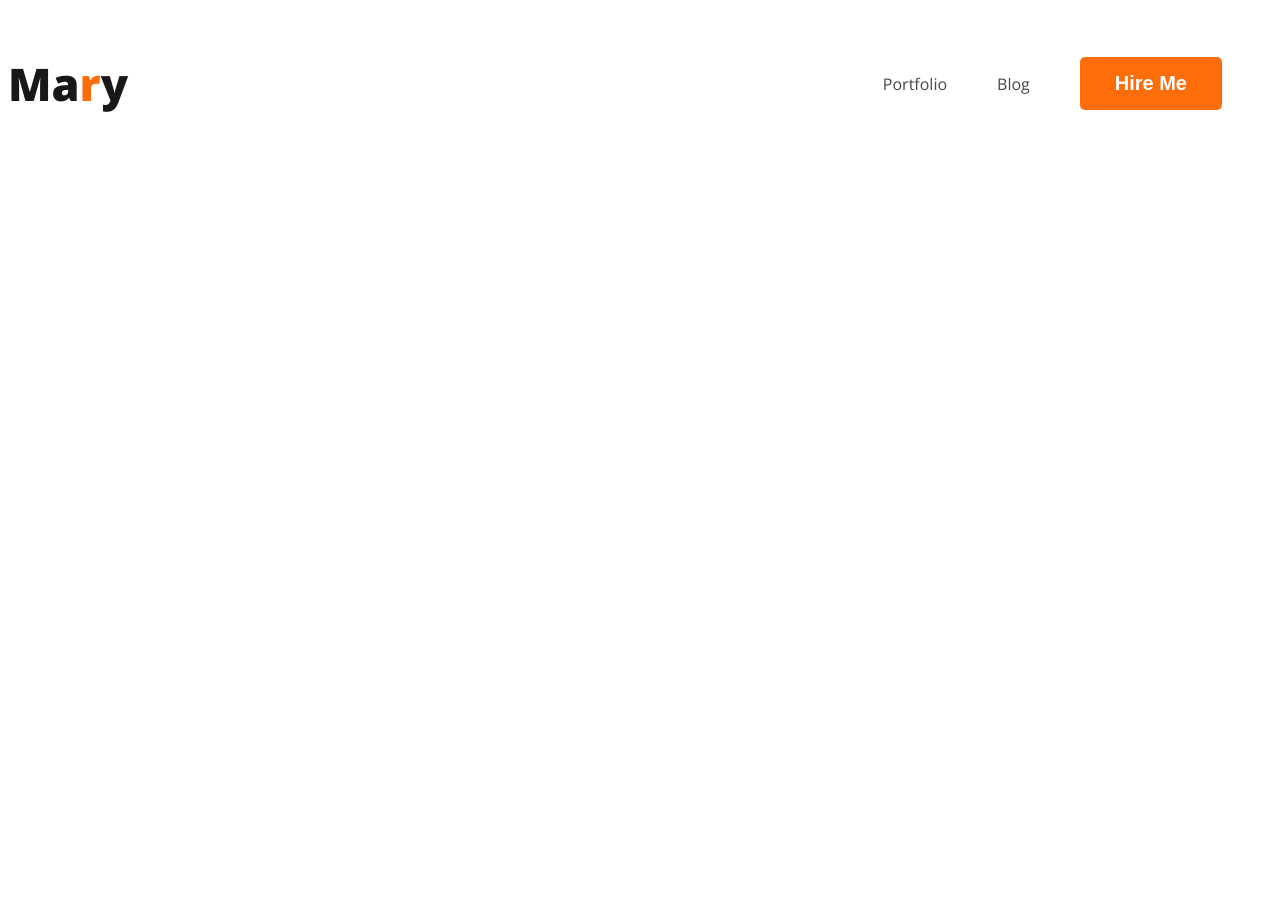
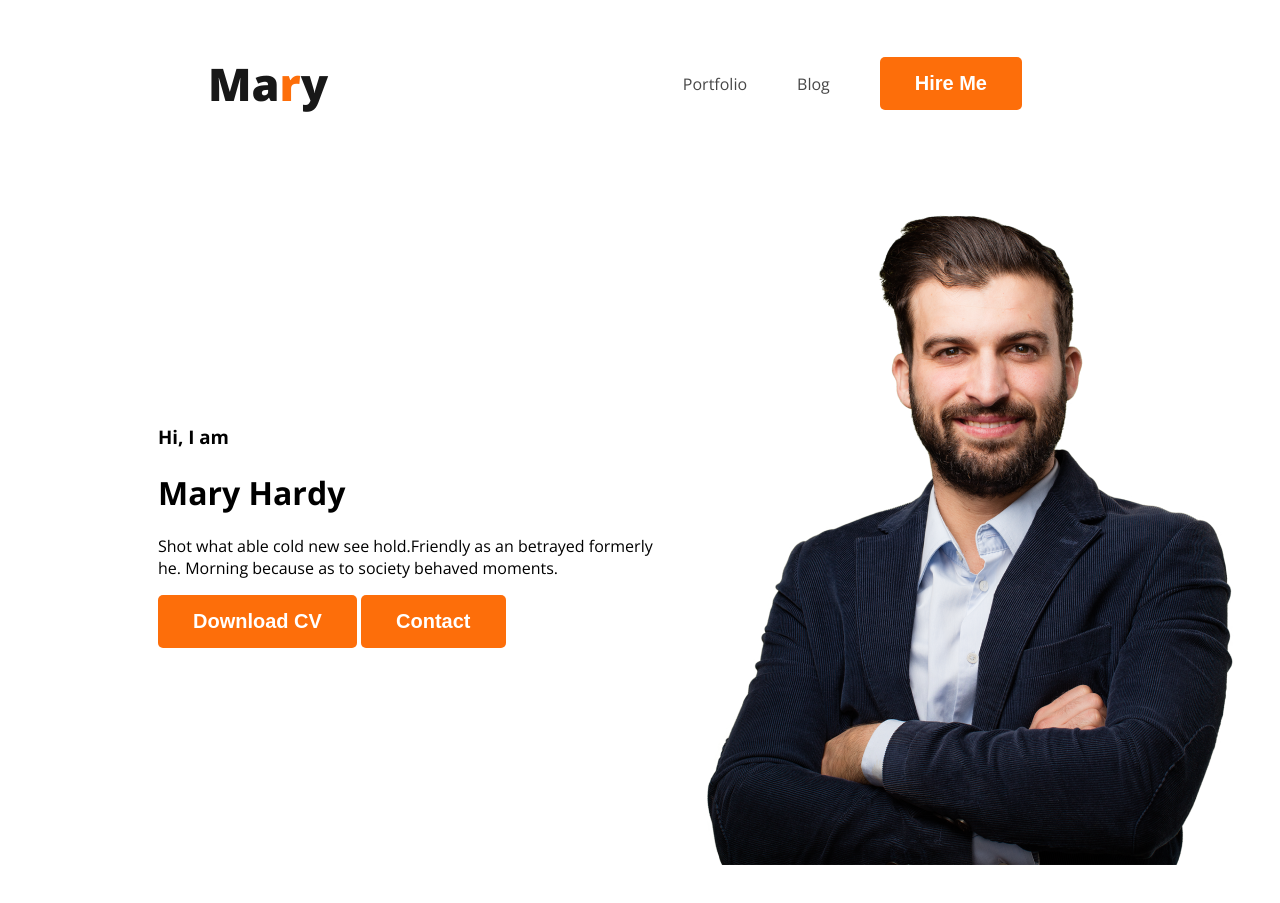
Before and after one commit to sadiadina/web-developer-portfolio, a plain HTML site: page index.html in a window 1280 px wide. Before the commit the page ends 800 px from the top, so only its background shows below. Drawn offline with nearby package versions, Linux system fonts and the light colour scheme.

Commit message:
created banner

```diff
--- a/index.html
+++ b/index.html
@@ -10,7 +10,7 @@
     <link rel="stylesheet" href="styles/portfolio.css">
 </head>
 <body>
-    <header>
+    <header class="">
         <nav>
             <h3 class="nav-tittle">Ma<span class="text-primary">r</span>y</h3>
             <ul>
@@ -19,6 +19,18 @@
                 <li><button class="btn-primary">Hire Me</button></li>
             </ul>
         </nav>
+        <div class="banner">
+            <div class="banner-content">
+                <h3 class="banner-greetong">Hi, I  am</h3>
+                <h1 class="baneer-heading">Mary Hardy</h1>
+                <p>Shot what able cold new see hold.Friendly as an betrayed formerly he. Morning because as to society behaved moments.</p>
+                <button class="btn-primary">Download CV</button>
+                <button class="btn-primary">Contact</button>
+
+            </div>
+            <img class"profile-pic" src="images/hardy.png" alt="">
+
+        </div>
     </header>
     <main>
 
--- a/styles/portfolio.css
+++ b/styles/portfolio.css
@@ -22,6 +22,7 @@ nav{
     display: flex;
     justify-content: space-between;
    align-items: center;
+   margin:0 200px;
 }
 .nav-tittle {
     color:#181818;
@@ -40,3 +41,16 @@ nav a{
     text-decoration: none;
     color: #474747;
 }
+/* header related styles*/
+.header{
+    background-color:#FFF8F3;
+}
+.banner{
+    padding: 30px 30px 30px 150px;
+    display: flex;
+    align-items: center;
+
+}
+.banner .profile-pic{
+    width: 500px;
+}
```
